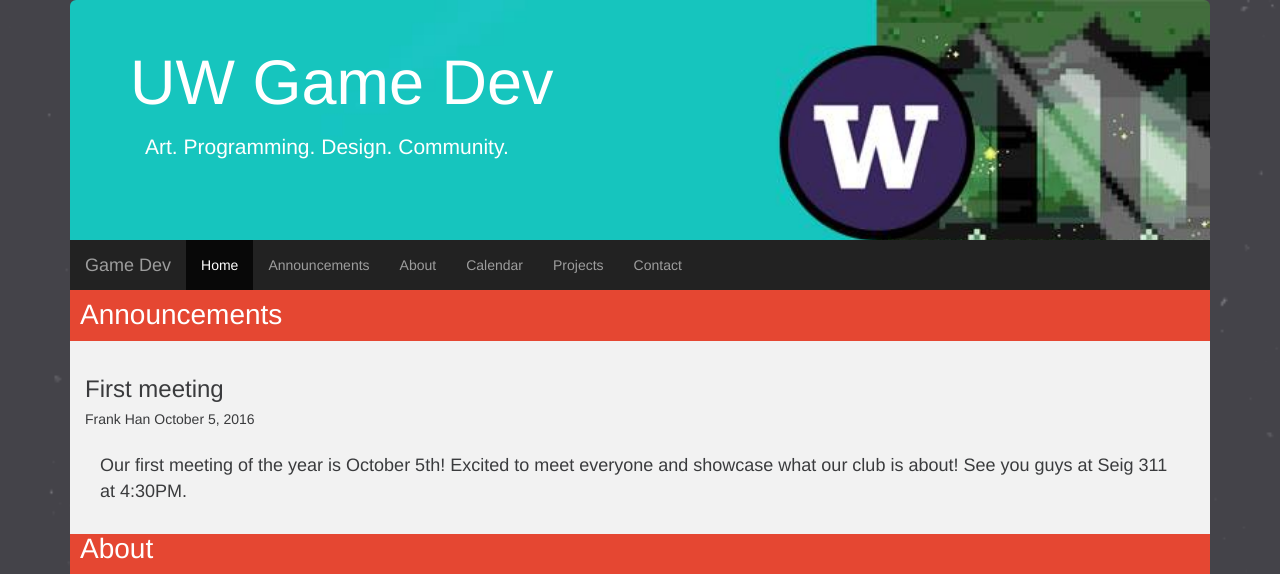
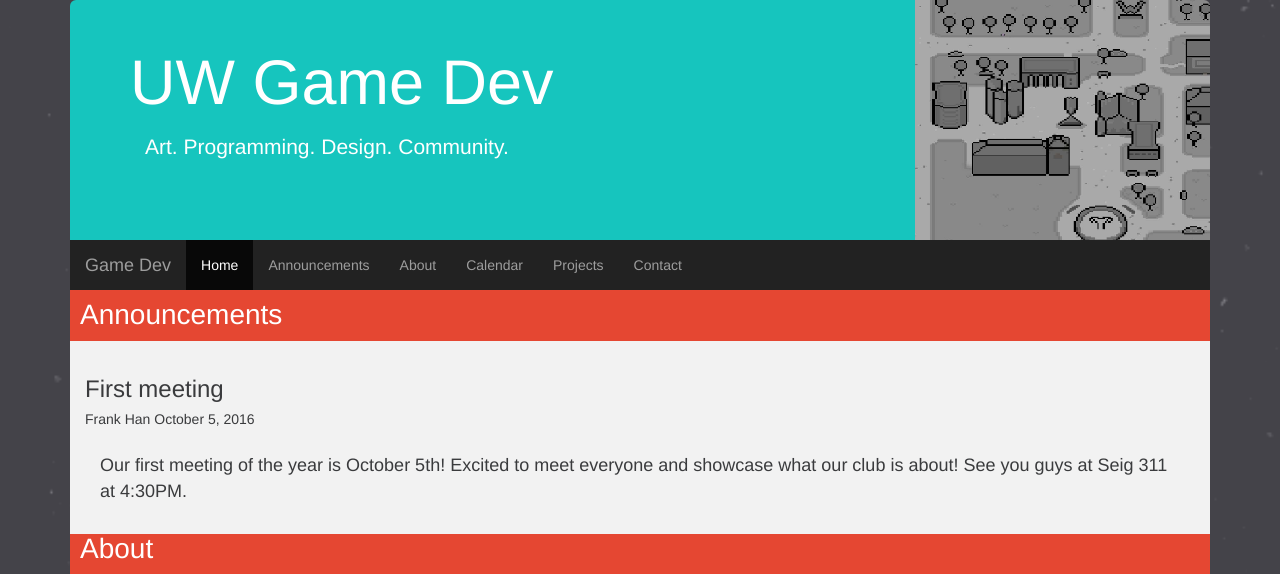
Before and after one commit to uwgamedev/uwgamedev.github.io, a PHP site: page / in a window 1280 px wide. Shown: the top 574 px of the page. Run offline with PHP 8.4, Linux system fonts and the light colour scheme.

Commit message:
jose banner

```diff
--- a/index.css
+++ b/index.css
@@ -11,7 +11,7 @@ body {
 }
 
 #top {
-	background-image: url('./Images/bannertemp.jpg');
+	background-image: url('./Images/bannerjose.png');
 }
 
 .container .jumbotron, .list-group {
```
Also changed, not shown: Images/bannerjose.png (added).
